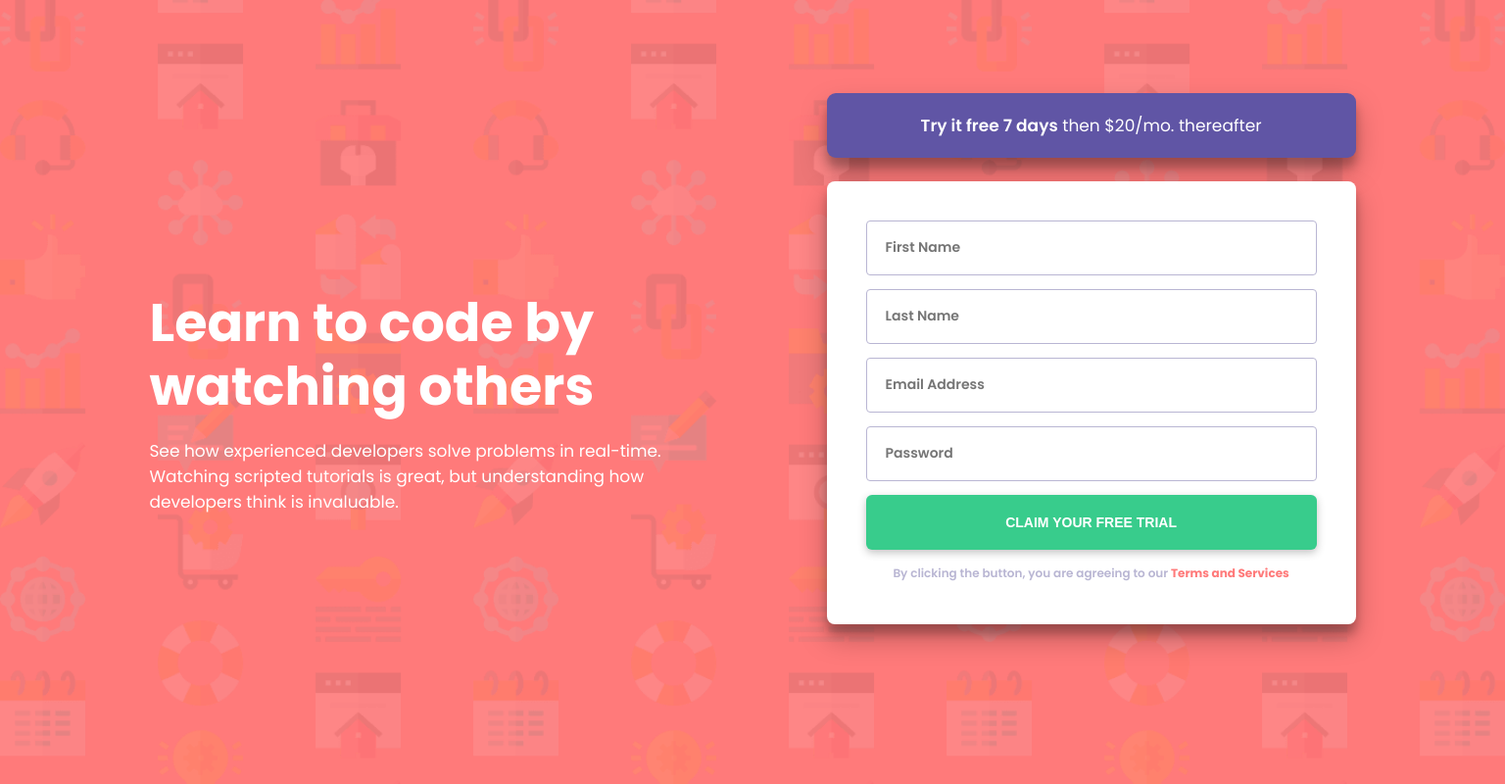
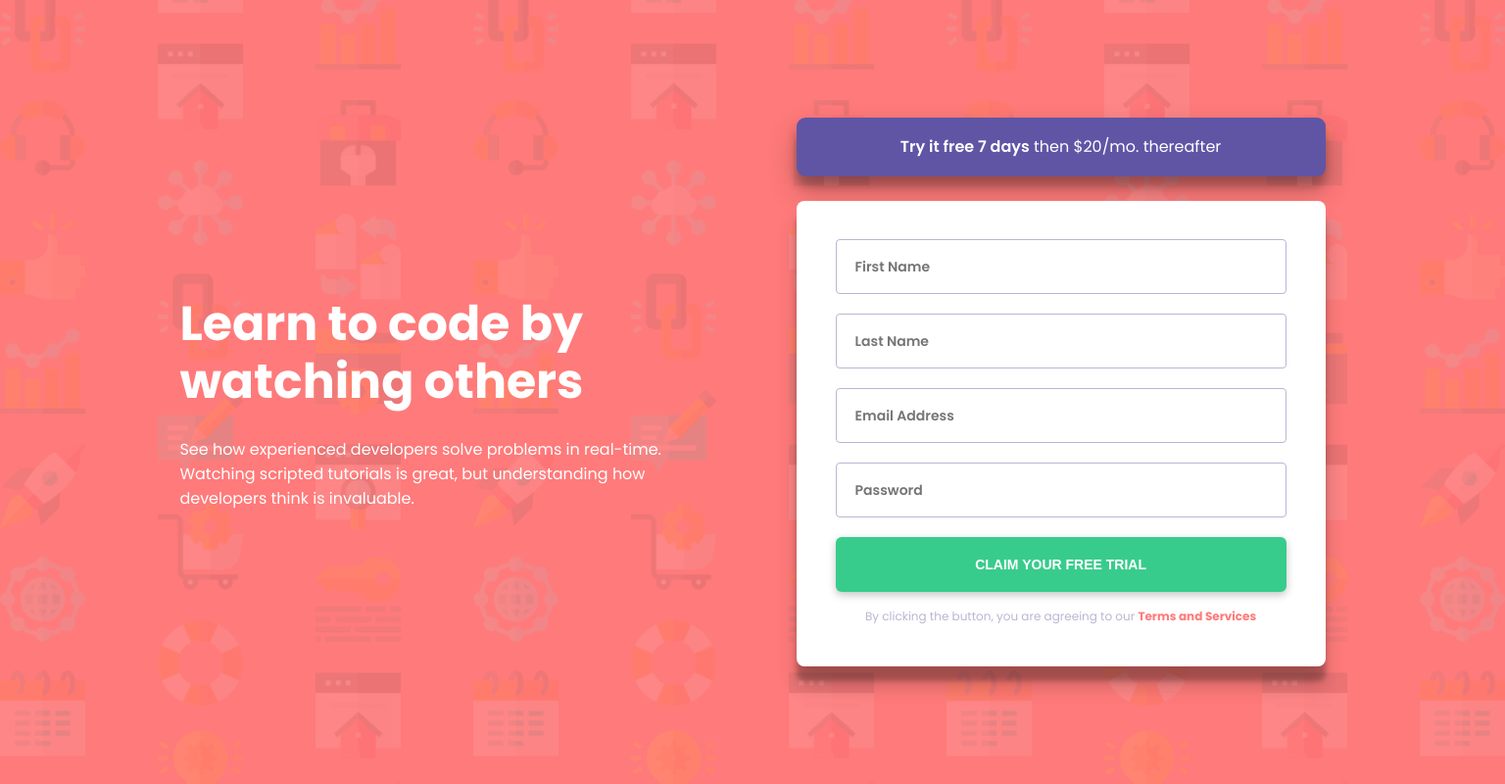
Before and after one commit to ChrisMulvanyGH/intro-component-with-signup-form, a plain HTML site: page index.html in a window 1536 px wide. Shown: the whole page at 98% size. Drawn offline with Linux system fonts and the light colour scheme.

Commit message:
Desktop Design Complete

```diff
--- a/main.scss
+++ b/main.scss
@@ -123,7 +123,7 @@ p {
   background-color: $white;
   border-radius: 8px;
   margin-bottom: 68px;
-  box-shadow: rgba(0, 0, 0, 0.25) 0px 14px 28px, rgba(0, 0, 0, 0.22) 0px 10px 10px;
+  box-shadow: rgba(0, 0, 0, 0.19) 0px 20px 20px, rgba(0, 0, 0, 0.23) 0px 15px 5px;
 
   .labels {
     text-align: left;
@@ -161,7 +161,7 @@ p {
   .tandcs {
     padding: 0 .5em;
     font-size: $ft-size-12;
-    font-weight: 600;
+    font-weight: 400;
     line-height: 24px;
     text-align: center;
     color: $grayishBlue;
@@ -196,9 +196,11 @@ p {
   }
 
   .container {
+    padding: 0 62px;
     width: 90%;
     max-width: $desktop;
     height: 100vh;
+    max-height: 800px;
     display: flex;
     flex-direction: row;
     justify-content: space-around;
@@ -208,19 +210,22 @@ p {
   .subtainer-left {
     width: 100%;
     max-width: 540px;
-    display: flex;
+    min-height: 560px;
+    display: inline-flex;
     flex-direction: column;
-    justify-content: flex-start;
+    justify-content: center;
+    align-items: center;
 
     .title {
-      font-size: 54px;
+      font-size: 49px;
       font-weight: 700;
       text-align: left;
       line-height: 1.2;
+      margin-bottom: 6.5px;
     }
 
     .description {
-      font-size: $ft-size-17;
+      font-size: $ft-size-16;
       text-align: left;
     }
   }
@@ -228,23 +233,34 @@ p {
   .subtainer-right {
     width: 100%;
     max-width: 540px;
-
-
+    min-height: 560px;
+    display: inline-flex;
+    flex-direction: column;
+    justify-content: flex-start;
+    align-items: center;
 
     .notice {
+      padding: 17px 0;
       min-height: 60px;
-      margin-bottom: 24px;
+      font-size: $ft-size-16;
       .nline {
         display: inline-block;
       }
     }
 
     .signupForm {
-      padding: 40px;
+      width: 100%;
+      min-height: 475px;
+      padding: 0 40px;
       display: flex;
       flex-direction: column;
       justify-content: center;
       align-items: center;
+      margin-bottom: 0;
+    }
+
+    .fields {
+      margin-bottom: 20px;
     }
   }
 }
```
Also changed, not shown: dist/css/main.css, 1 other file.
